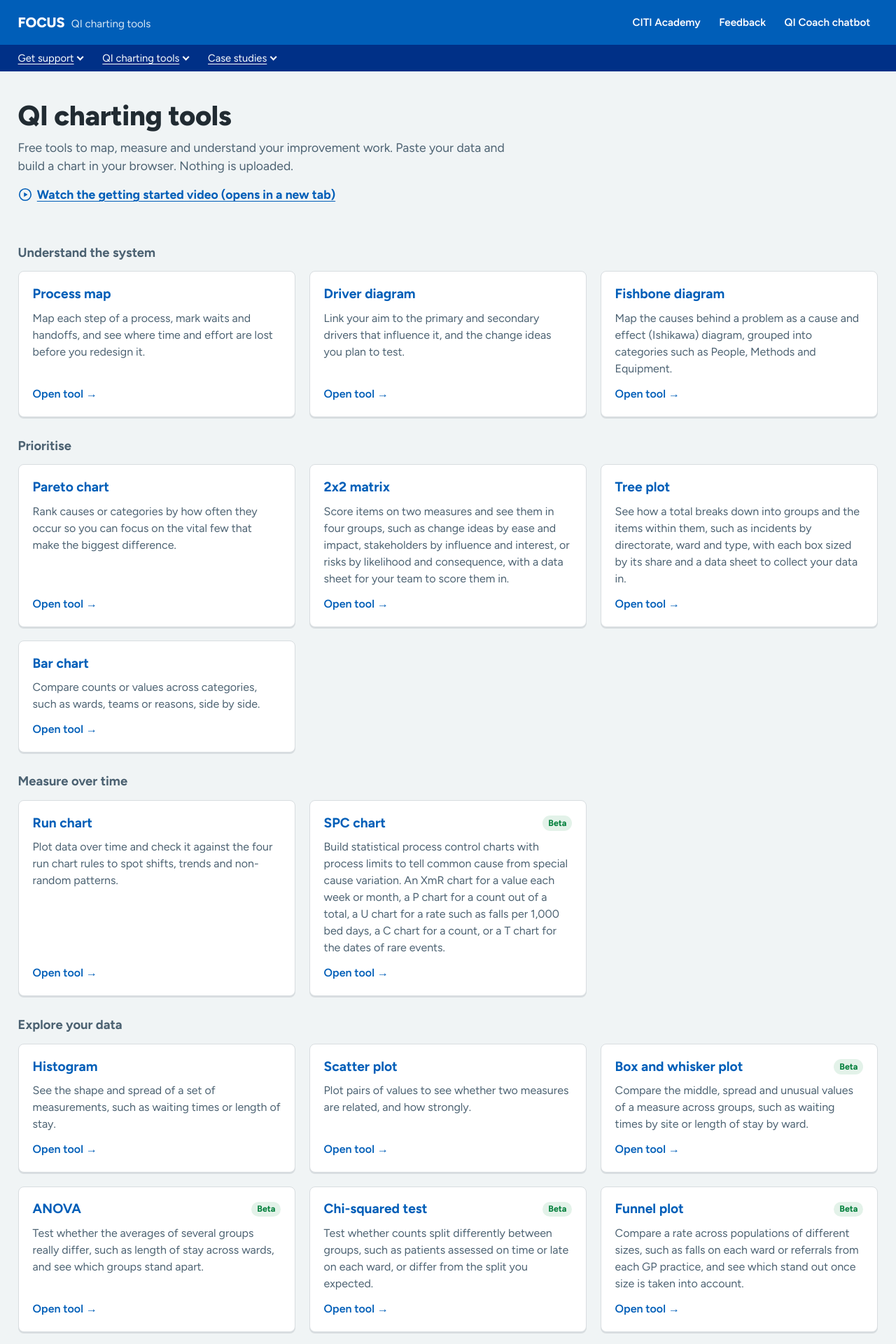
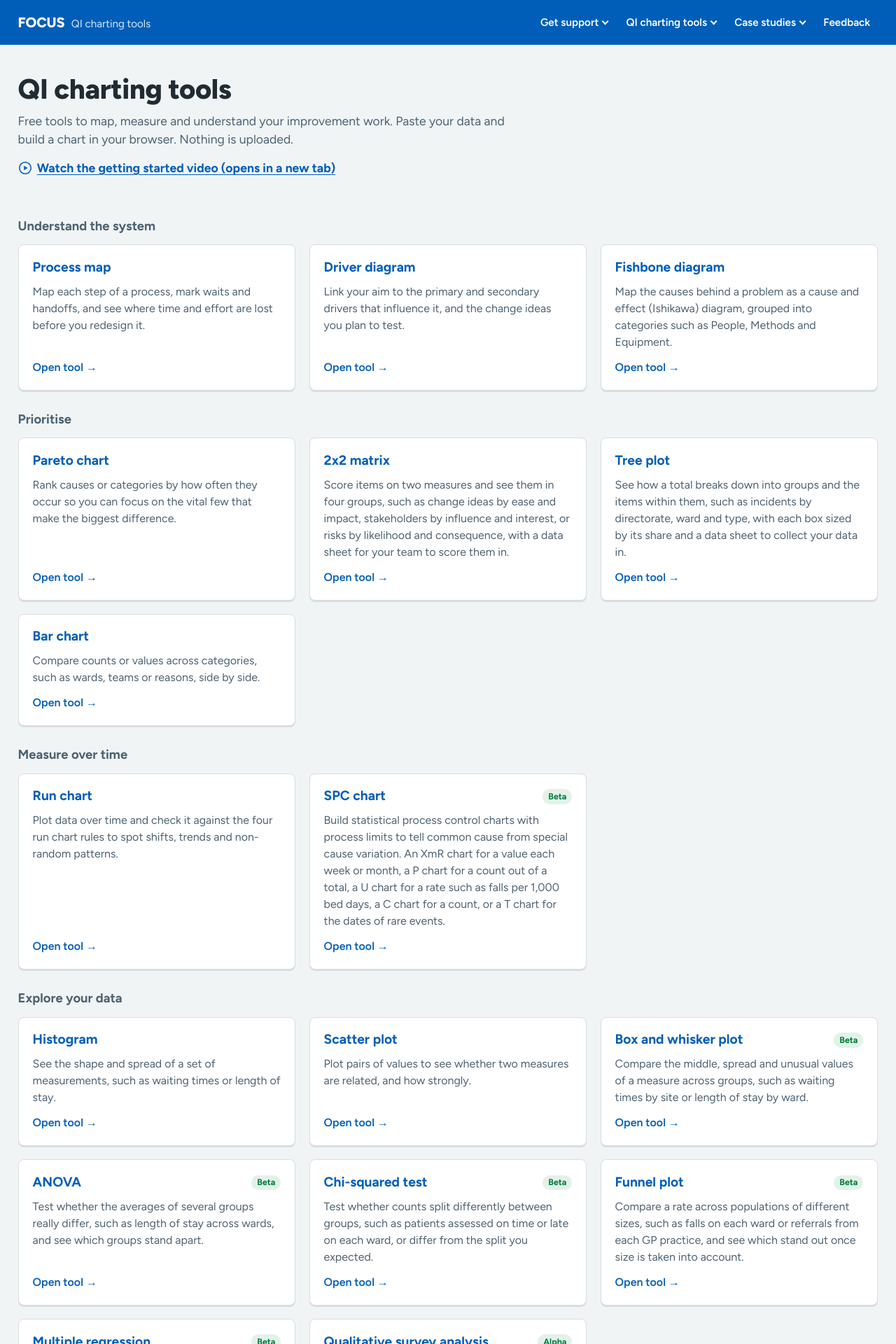
Before and after one commit to PerrinShanks-Cogito/IntegratedQiTools, a Jekyll site: the page built from index.html, in a window 1280 px wide. Shown: the top 1920 px of the page at 70% size. Built offline with Jekyll 4.4.1, drawn with Linux system fonts in a browser that asks for light colours.

Commit message:
Header: menus move to the top bar, CITI Academy and QI Coach links go
- The blue top bar keeps FOCUS and the tool name on the left; on the
  right it now has the Get support, QI charting tools and Case studies
  menus and the Feedback link. The CITI Academy and QI Coach chatbot
  links are removed (both are still in the Get support menu).
- The menus drop down from the right of the header so they stay on
  screen at every width.
- The dark blue bar now holds only a tool's buttons and stays at the top
  of the screen as before. Pages without tool buttons (landing page, case
  studies, programme guide) don't show it.
- On phones the tool buttons now fit on one row (the bar is 52px, was 82px).

Co-Authored-By: Claude Opus 5.5 <noreply@anthropic.com>
Claude-Session: https://claude.ai/code/session_01CcqVcm4XUAVhFz1Lp5vF74

```diff
--- a/_includes/focus-header.html
+++ b/_includes/focus-header.html
@@ -8,14 +8,6 @@
     <div class="fh-inner">
       <a class="fh-brand" href="{{ '/' | relative_url }}"><b>FOCUS</b>{% if current_tool %}<span>{{ current_tool.name }}</span>{% else %}<span>QI charting tools</span>{% endif %}</a>
       <nav class="fh-nav" aria-label="Main">
-        <a href="{{ site.links.citi_academy }}" target="_blank" rel="noopener">CITI Academy<span class="fh-sr"> (opens in a new tab)</span></a>
-        <a href="{{ site.links.feedback }}" target="_blank" rel="noopener">Feedback<span class="fh-sr"> (opens in a new tab)</span></a>
-        <a href="{{ site.links.qi_coach }}" target="_blank" rel="noopener">QI Coach chatbot<span class="fh-sr"> (opens in a new tab)</span></a>
-      </nav>
-    </div>
-  </div>
-  <div class="fh-sub">
-    <div class="fh-inner">
         <details class="fh-dd"><summary>Get support</summary><div class="fh-menu"><ul class="fh-list fh-support"><li><a href="https://m365.cloud.microsoft/chat/?titleId=T_9a8ef1bb-12ee-5134-a332-f2a26e2f1bd9&amp;source=embedded-builder" target="_blank" rel="noopener">QI Coach chatbot</a><span class="fh-desc">Talk through your idea or next step</span></li><li><a href="https://nhs.sharepoint.com/:u:/r/sites/msteams_de9171/SitePages/Coaching,-Mentoring-%26-QI-Clinics.aspx?d=w388a701be9e940038a5ed1ab42b9b192&amp;csf=1&amp;web=1&amp;e=6gO0oF" target="_blank" rel="noopener">Book a QI Clinic</a><span class="fh-desc">One-to-one time with an improvement advisor</span></li><li><a href="https://coh.gstt.nhs.uk/course/view.php?id=3199" target="_blank" rel="noopener">Book training</a><span class="fh-desc">QI courses from the CITI Academy</span></li><li><a href="https://teams.microsoft.com/l/channel/19%3AtqDE8DYvOERF7Q7JAJyW4WuaJFD6AmLJ07wypT9dVks1%40thread.tacv2/Improvement%20Community%20Hub?groupId=1bf22369-4401-488f-8994-68e3d2340c12&amp;tenantId=37c354b2-85b0-47f5-b222-07b48d774ee3" target="_blank" rel="noopener">Ask the Improvement Community</a><span class="fh-desc">Post a question in the Teams hub</span></li></ul></div></details>
         <details class="fh-dd"><summary>QI charting tools</summary><div class="fh-menu">
           <ul class="fh-list">
@@ -43,7 +35,14 @@
           </ul>
           <p class="fh-note">Each step opens a tool with made-up sample data, one click at a time.</p>
         </div></details>
+        <a href="{{ site.links.feedback }}" target="_blank" rel="noopener">Feedback<span class="fh-sr"> (opens in a new tab)</span></a>
+      </nav>
     </div>
+  </div>
+  {%- comment %} The dark blue bar holds a tool's buttons (focus-actions.js docks
+  them here and shows the bar); pages without them don't show it. {% endcomment %}
+  <div class="fh-sub" hidden>
+    <div class="fh-inner"></div>
   </div>
 </header>
 <script src="{{ '/assets/js/focus-header.js' | relative_url }}" defer></script>
--- a/assets/css/focus-header.css
+++ b/assets/css/focus-header.css
@@ -34,6 +34,14 @@
 .fh-nav{display:flex;flex-wrap:wrap;gap:.25rem}
 .fh-nav a{color:#fff;text-decoration:none;padding:.4rem .7rem;border-radius:4px;font-weight:600;font-size:.95rem}
 .fh-nav a:hover{background:rgba(255,255,255,.14)}
+/* The menus sit in the top bar with the links, and drop down from the right
+   of the header so they never run off the screen */
+.fh-nav{align-items:center}
+.fh-top .fh-inner{position:relative}
+.fh-top .fh-dd{position:static}
+.fh .fh-top .fh-dd summary{padding:.4rem .7rem;border-radius:4px;font-weight:600;font-size:.95rem;text-decoration:none}
+.fh .fh-top .fh-dd summary:hover,.fh .fh-top .fh-dd[open] summary{background:rgba(255,255,255,.14)}
+.fh-top .fh-menu{left:auto;right:clamp(1rem,2vw,2.5rem);top:calc(100% - .4rem)}
 
 .fh-dd{position:relative}
 .fh .fh-dd summary{font-weight:400;font-size:inherit;cursor:pointer;list-style:none;color:#fff;text-decoration:underline;text-underline-offset:3px;display:inline-flex;align-items:center;gap:.35rem}
--- a/assets/js/focus-actions.js
+++ b/assets/js/focus-actions.js
@@ -449,6 +449,7 @@
     if (!inner) return;
     barHome = bar.parentNode;
     inner.appendChild(bar);
+    inner.parentNode.hidden = false;
     head.classList.add("fh-stick");
     bar.querySelectorAll(".fa-btns .fa-btn").forEach(b => { if (!b.title) b.title = b.textContent.trim(); });
     const top = head.querySelector(".fh-top"), sub = head.querySelector(".fh-sub");
```
Also changed, not shown: README.md. Lines whose indentation alone changed are shown as unchanged.
